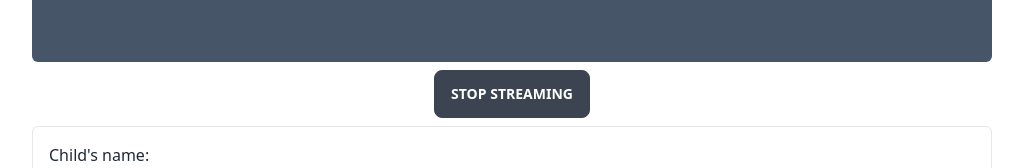
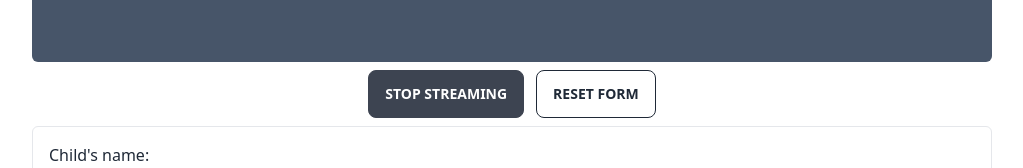
Before and after one commit to owennicol/report-ai, a SvelteKit app: page / in a window 1280 px wide. Shown: the part 494-662 px from the top of the page, without its empty margins (128-1151 px from the left). Built offline with nearby package versions, Linux system fonts and the light colour scheme.

Commit message:
Reset form button

```diff
--- a/src/routes/+page.svelte
+++ b/src/routes/+page.svelte
@@ -48,13 +48,6 @@
 			payload: JSON.stringify({ messages: chatMessages })
 		})
 
-		//reset values
-		query = ''
-		subjects.forEach((_, key) => {
-			subjects.set(key, initialAttribute)
-		})
-		subjects = subjects
-
 		eventSource.addEventListener('error', handleError)
 
 		eventSource.addEventListener('message', (e) => {
@@ -83,6 +76,15 @@
 
 	function onDestroy() {
 		eventSource.close()
+	}
+
+	function resetForm() {
+		//reset values
+		query = ''
+		subjects.forEach((_, key) => {
+			subjects.set(key, initialAttribute)
+		})
+		subjects = subjects
 	}
 
 	function handleError<T>(err: T) {
@@ -123,7 +125,10 @@
 		</div>
 		<div class="" bind:this={scrollToDiv} />
 	</div>
-	<button class="btn" type="button" on:click={onDestroy}>Stop streaming</button>
+	<div class="flex gap-3">
+		<button class="btn" type="button" on:click={onDestroy}>Stop streaming</button>
+		<button class="btn btn-outline" type="button" on:click={resetForm}>Reset form</button>
+	</div>
 	<form
 		class="flex flex-col w-full rounded-md gap-4 bg-white dark:bg-gray-800 p-4 align-middle items-center border dark:border-gray-900"
 		on:submit|preventDefault={() => handleSubmit()}
```
